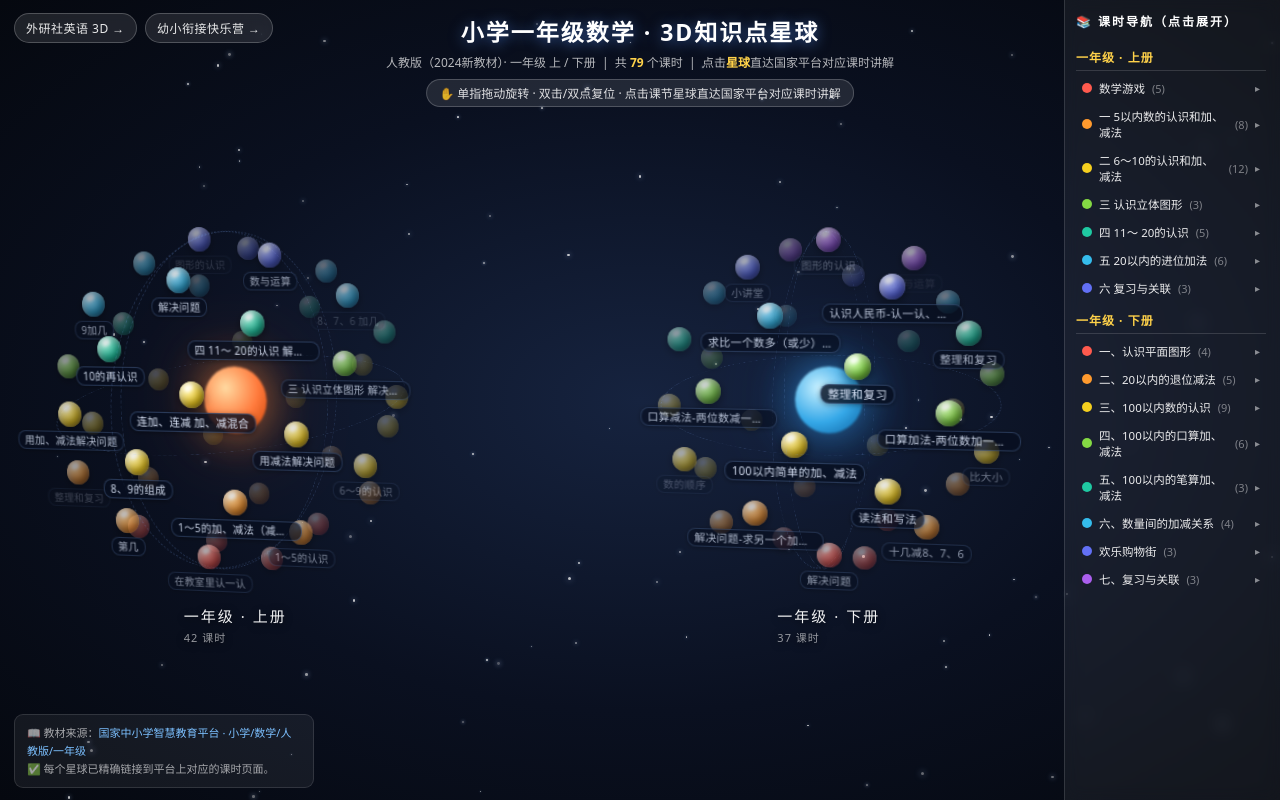
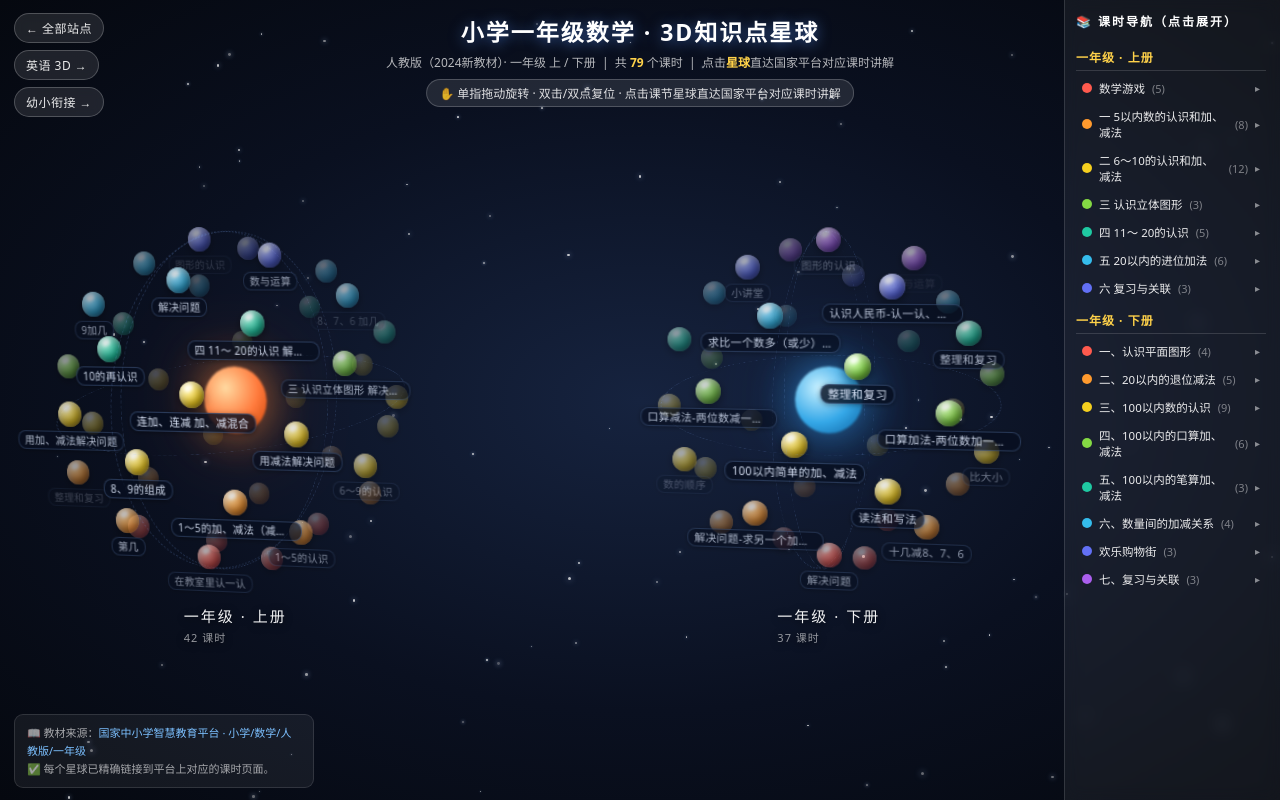
Before and after one commit to shaka19190918/zzxiaoxue, a plain HTML site: page index.html in a window 1280 px wide. Drawn offline with Linux system fonts and the light colour scheme.

Commit message:
math 3D: add vertical nav with portal link

```diff
--- a/index.html
+++ b/index.html
@@ -148,8 +148,8 @@
             .lg-lesson { padding: 7px 8px; }
         }
 
-        /* 顶部跨页导航 */
-        #nav { position: fixed; top: 13px; left: 14px; z-index: 6; display: flex; gap: 8px; }
+        /* 顶部跨页导航（纵向排列，避免与居中标题冲突） */
+        #nav { position: fixed; top: 13px; left: 14px; z-index: 6; display: flex; flex-direction: column; align-items: flex-start; gap: 7px; }
         #nav a { padding: 5px 11px; border-radius: 18px; background: rgba(255,255,255,.1); border: 1px solid rgba(255,255,255,.22); color: rgba(255,255,255,.9); font-size: 12px; text-decoration: none; letter-spacing: .5px; backdrop-filter: blur(6px); transition: background .15s, border-color .15s; }
         #nav a:hover { background: rgba(255,210,74,.18); border-color: rgba(255,210,74,.5); color: #ffe08a; }
         #nav a.cur { background: rgba(255,210,74,.2); border-color: rgba(255,210,74,.55); color: #ffe08a; font-weight: bold; }
@@ -158,8 +158,9 @@
 </head>
 <body>
     <div id="nav">
-        <a href="fltrp/" target="_self">外研社英语 3D →</a>
-        <a href="https://shaka19190918.github.io/youxiao-xianjie/" target="_blank" rel="noopener">幼小衔接快乐营 →</a>
+        <a href="https://shaka19190918.github.io/" target="_self">← 全部站点</a>
+        <a href="fltrp/" target="_self">英语 3D →</a>
+        <a href="https://shaka19190918.github.io/youxiao-xianjie/" target="_blank" rel="noopener">幼小衔接 →</a>
     </div>
     <div id="stars"></div>
     <div id="stage">
```
